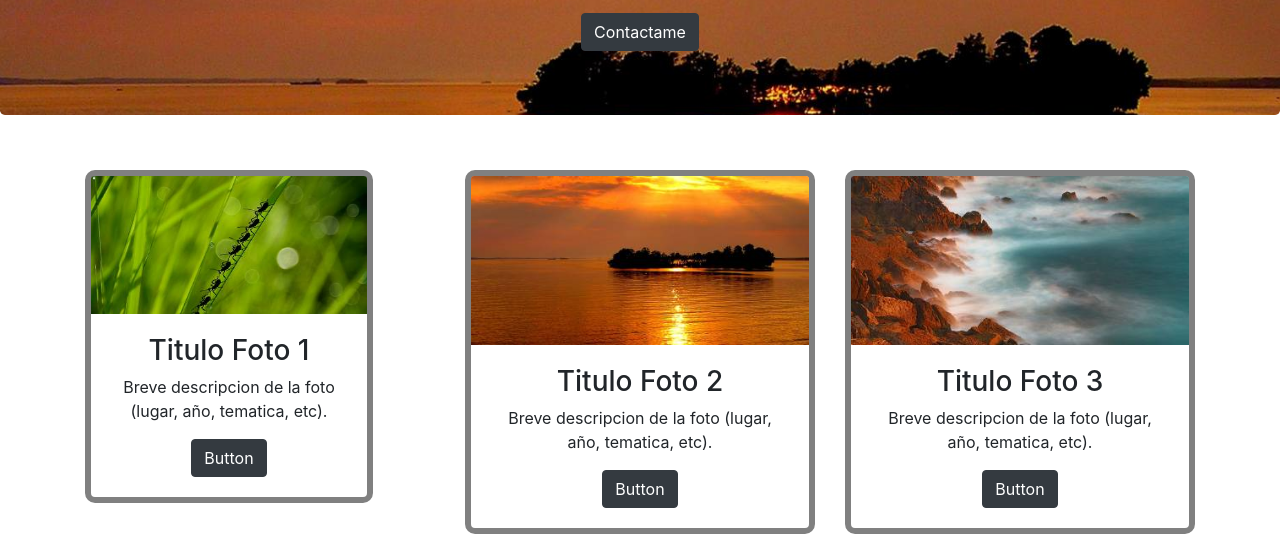
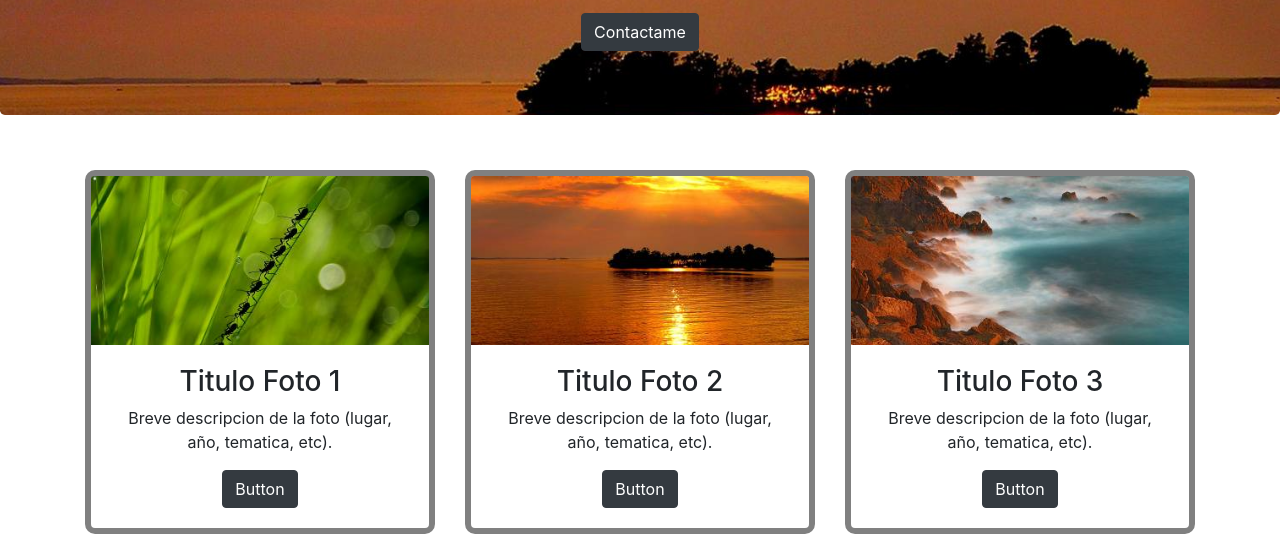
Before and after one commit to gorylactics/galeria, a plain HTML site: page index.html in a window 1280 px wide. Shown: the part 251-800 px from the top of the page. Drawn offline with nearby package versions, Linux system fonts and the light colour scheme.

Commit message:
se modifica tamaño primera caja de imagen

```diff
--- a/index.html
+++ b/index.html
@@ -42,7 +42,7 @@
 
 <div class="container">
 			<div class="row">
-				<div class="col-md-4"> <div class="card card-border" style="width: 18rem;">
+				<div class="col-md-4"> <div class="card card-border">
   					<img class="card-img-top" src="./actividad-bootstrap-photogallery-master/assets/images/1.jpg" alt="Card image cap">
   					<div class="card-body">
   						<h3>Titulo Foto 1</h3>
```
Also changed, not shown: 1 other file.
